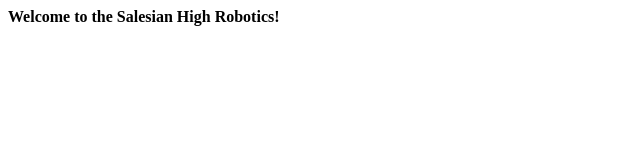
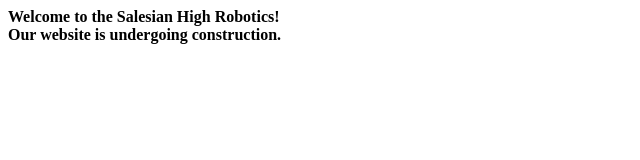
Before and after one commit to shs-cs/salesianrobotics.org, a plain HTML site: page index.html in a window 1280 px wide. Shown: the whole page, without its empty margins (0-640 px from the left). Drawn offline with Linux system fonts and the light colour scheme.

Commit message:
Update index.html
Added "under construction" message.

```diff
--- a/index.html
+++ b/index.html
@@ -6,6 +6,8 @@
     <title>Salesian Robotics</title>
   </head>
   <body><b>Welcome to the Salesian High Robotics!</b>
+    <br>
+    <b>Our website is undergoing construction.</b>
     <noscript>Enable JavaScript to run this app.</noscript>
     <div id="root"></div>
  </body>
```
